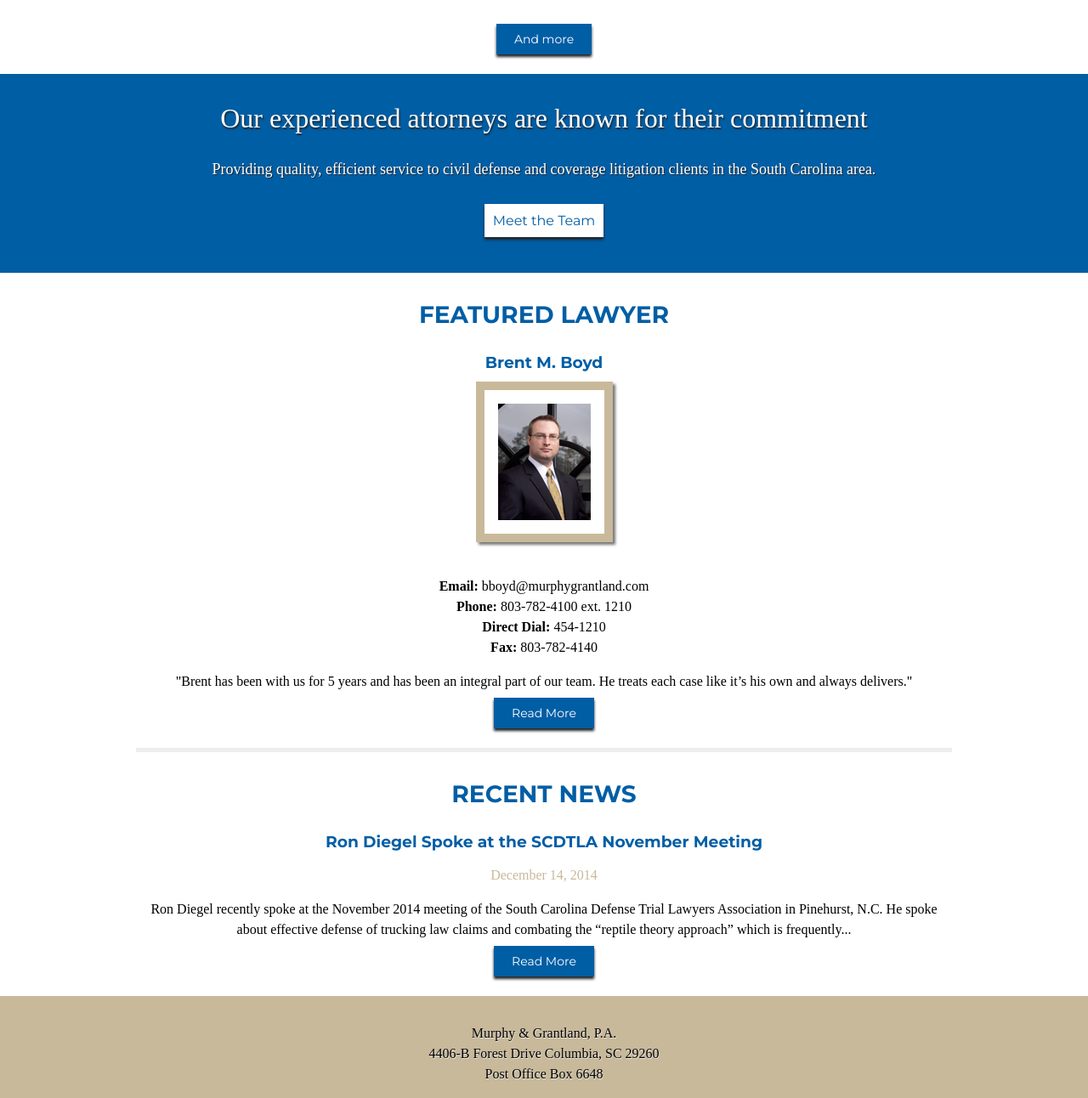
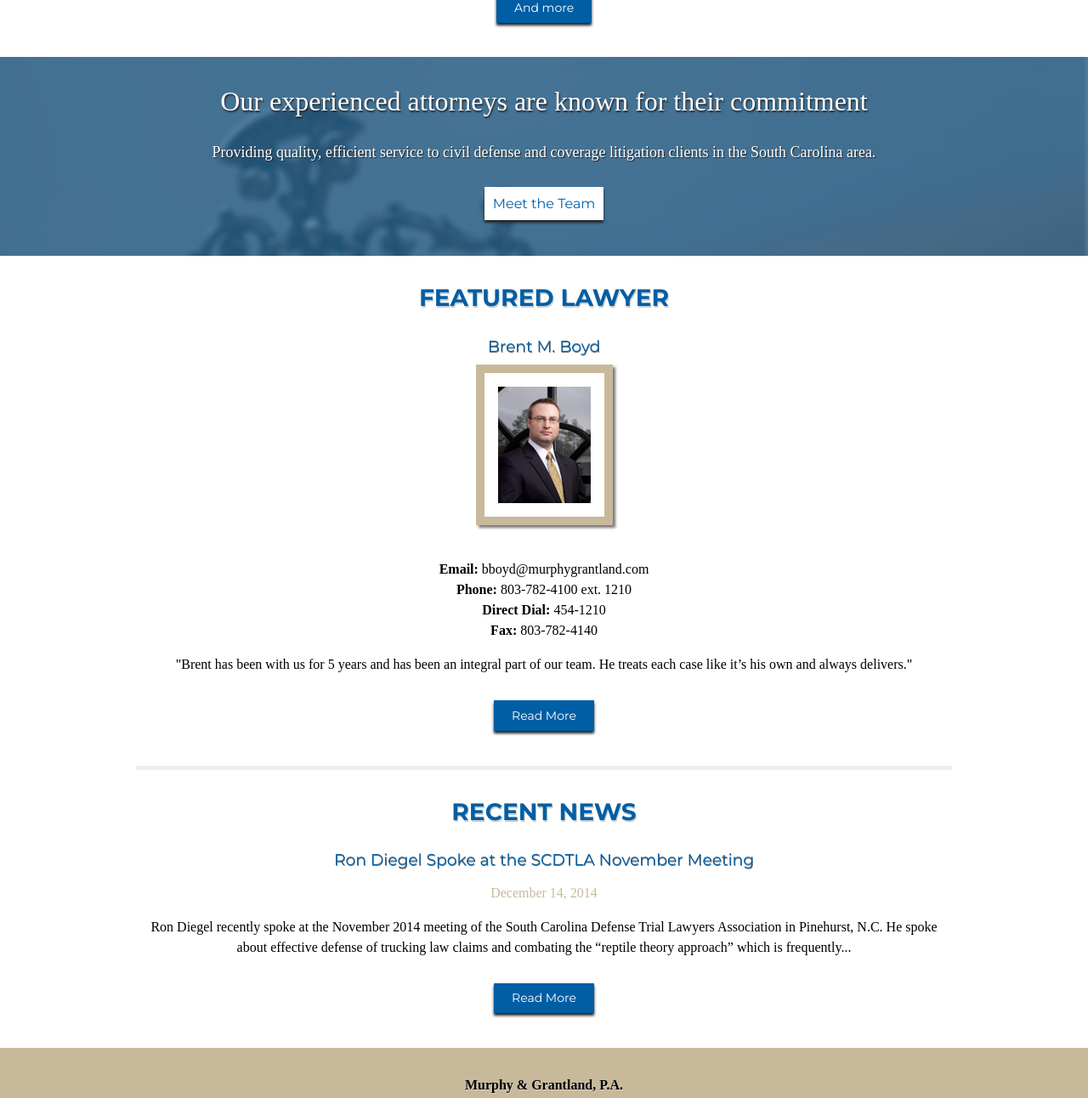
Before and after one commit to zachmiller1/MGmockup, a plain HTML site: page website/index.html in a window 1280 px wide. Shown: the part 1077-2369 px from the top of the page at 85% size. Drawn offline with Linux system fonts and the light colour scheme.

Commit message:
Smallest size mostly done just needs tweaks

```diff
--- a/website/css/styles.css
+++ b/website/css/styles.css
@@ -21,6 +21,8 @@ h1 {
 
 h2 {
 	font-size: 1.75em;
+	font-weight: 700;
+	text-shadow: 1px 1.5px .5px #ccc;
 }
 
 h2, h3 {
@@ -29,6 +31,11 @@ h2, h3 {
 
 a {
 	text-decoration: none;
+}
+
+h3 {
+	font-weight: 400;
+	text-shadow: .5px .5px #777;
 }
 
 hr {
@@ -98,7 +105,9 @@ hr {
 	padding: .625em 1.5em;
 	box-shadow: 0px 3px 3px #222;
 	margin-bottom: .625em;
+	margin-top: 1em;
 	font-size: .875em;
+	display: inline-block;
 }
 
 /* ---------- Clearfix ------------ */
@@ -196,7 +205,8 @@ hr {
 -------------------------------------------------- */
 
 .mainCTA {
-	background: #005ea5 url();
+	background: #005ea5 url('../images/CTAbackground.jpg') no-repeat;
+	background-size: cover;
 }
 
 .mainCTA h1, .mainCTA p {
@@ -227,12 +237,10 @@ hr {
 	line-height: 1.3;
 }
 
-.practiceAreas
-
 .areas a {
 	display: block;
 	text-align: center;
-	margin-bottom: 2em;
+	margin-bottom: 1em;
 	color: #222;
 	font-family: 'Times New Roman', Times, serif;
 	font-size: 1.25em;
@@ -243,7 +251,8 @@ hr {
 -------------------------------------------------- */
 
 .teamCTA {
-	background: #005ea5 url();
+	background: #005ea5 url('../images/TEAMbackground.jpg') no-repeat;
+	background-size: cover;
 }
 
 .teamCTA h1, .teamCTA p {
@@ -284,6 +293,7 @@ hr {
 .featured img {
 	margin: .675em 0 1.5em;
 	padding: 1em;
+	background: #fff;
 	border: 10px solid #c8b99a;
   	-webkit-box-shadow: 3px 3px 3px #777;
     -moz-box-shadow: 3px 3px 3px #777;
@@ -326,7 +336,7 @@ hr {
 }
 
 .mainFooter p {
-	text-shadow: .5px .5px #eee;
+	text-shadow: .5px .5px #ddd;
 }
 
 .mainFooter img {
@@ -360,3 +370,51 @@ hr {
 	background-size: contain;
 	margin: 0 1.25em;
 }
+
+
+
+
+
+
+
+
+
+
+
+
+
+
+
+
+
+/*	--------------------------------------------------
+				Breakpoints
+-------------------------------------------------- */
+
+
+
+
+
+
+
+
+
+
+/*	--------------------------------------------------
+				768px
+-------------------------------------------------- */
+
+@media screen and (min-width: 768px) {
+
+
+
+
+
+
+
+
+
+
+
+
+}
--- a/website/index.html
+++ b/website/index.html
@@ -128,7 +128,7 @@
 		<!-- Main Footer Area -->
 		<footer class="mainFooter">
 			<div class="container">
-				<p>Murphy &amp; Grantland, P.A.</p>
+				<p><b>Murphy &amp; Grantland, P.A.</b></p>
 				<p>4406-B Forest Drive Columbia, SC 29260</p>
 				<p>Post Office Box 6648</p>
 				<a href="https://www.google.com/maps/place/Murphy+%26+Grantland+PA/@34.02024,-80.975992,15z/data=!4m2!3m1!1s0x0:0xd1aa273ddd240154"><img src="images/MGgooglemap.png" alt="View of Murphy and Grantland on Google Maps."></a>
```
Also changed, not shown: website/images/CTAbackground.jpg (added), website/images/TEAMbackground.jpg (added).
